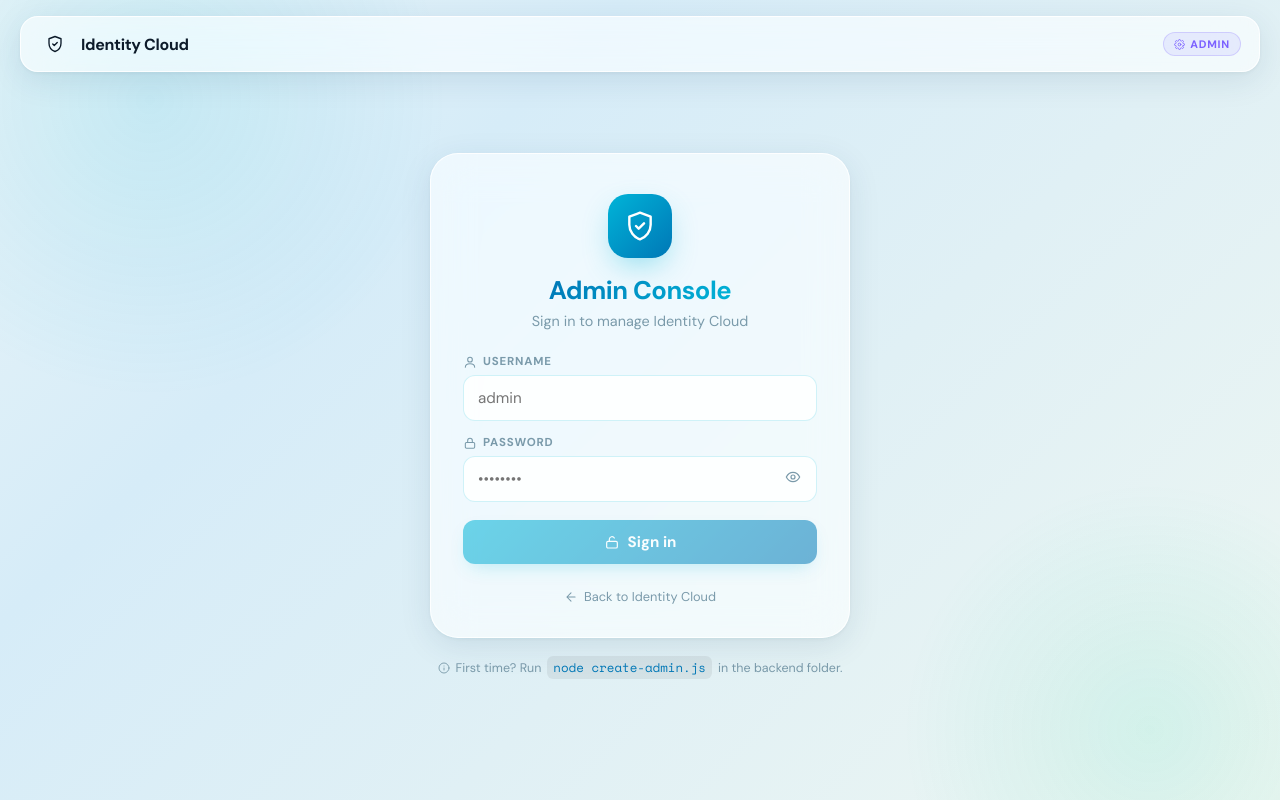
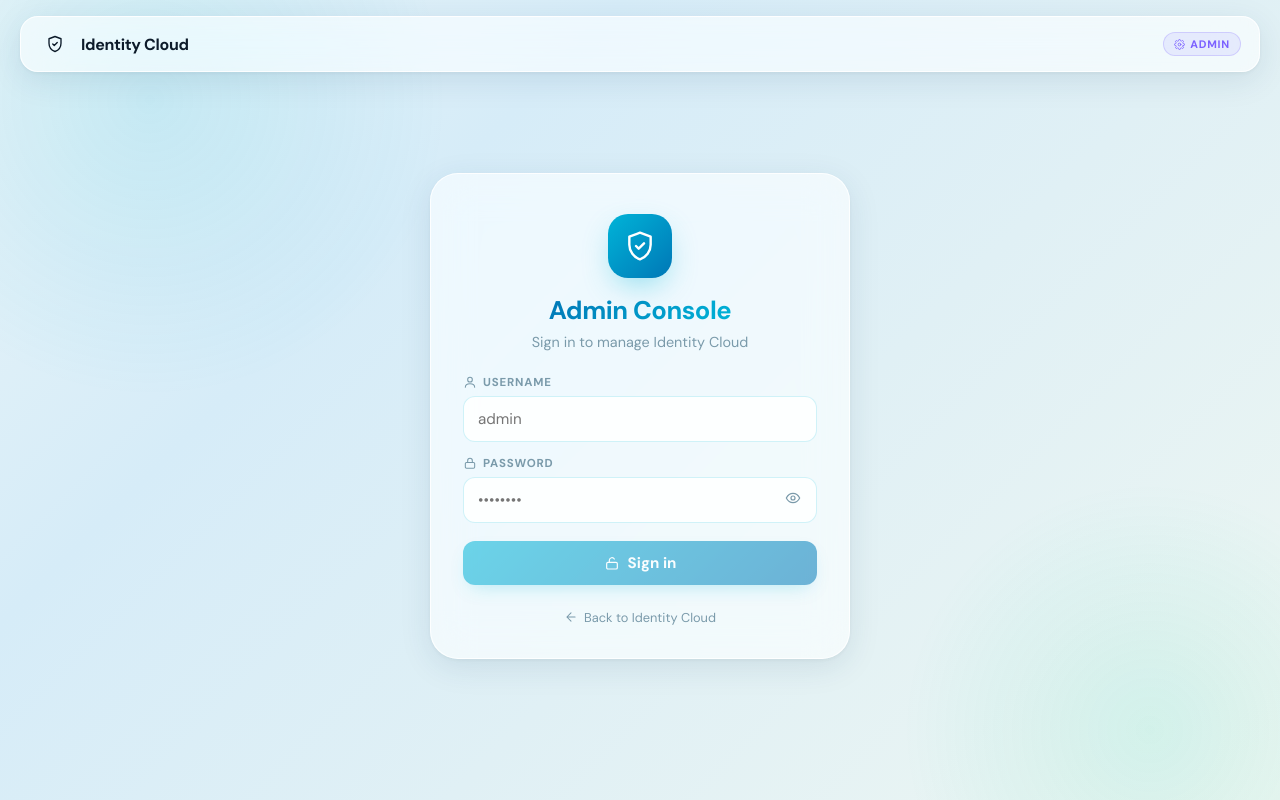
Before and after one commit to mugishatumusifu/identitycloud-, a Vue app in the folder frontend/: page /admin in a window 1280 px wide. Built offline with nearby package versions, Linux system fonts and the light colour scheme; no server answers.

Commit message:
Remove admin user creation hint from AdminLogin.vue
Removed hint paragraph about creating an admin user.

```diff
--- a/frontend/src/views/AdminLogin.vue
+++ b/frontend/src/views/AdminLogin.vue
@@ -67,12 +67,6 @@
         Back to Identity Cloud
       </a>
     </div>
-
-    <p class="hint">
-      <Icon name="info" :size="12" />
-      First time? Run
-      <code>node create-admin.js</code> in the backend folder.
-    </p>
   </div>
 </template>
 
```
